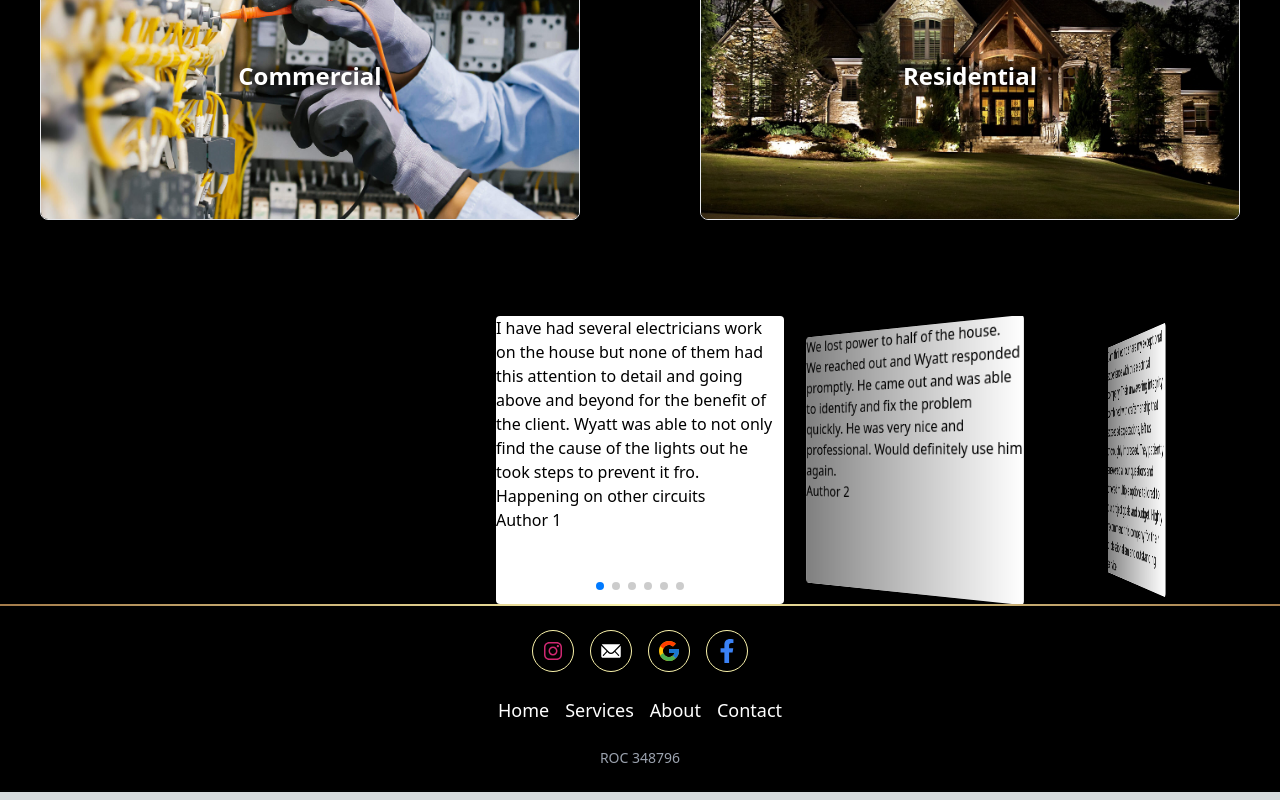
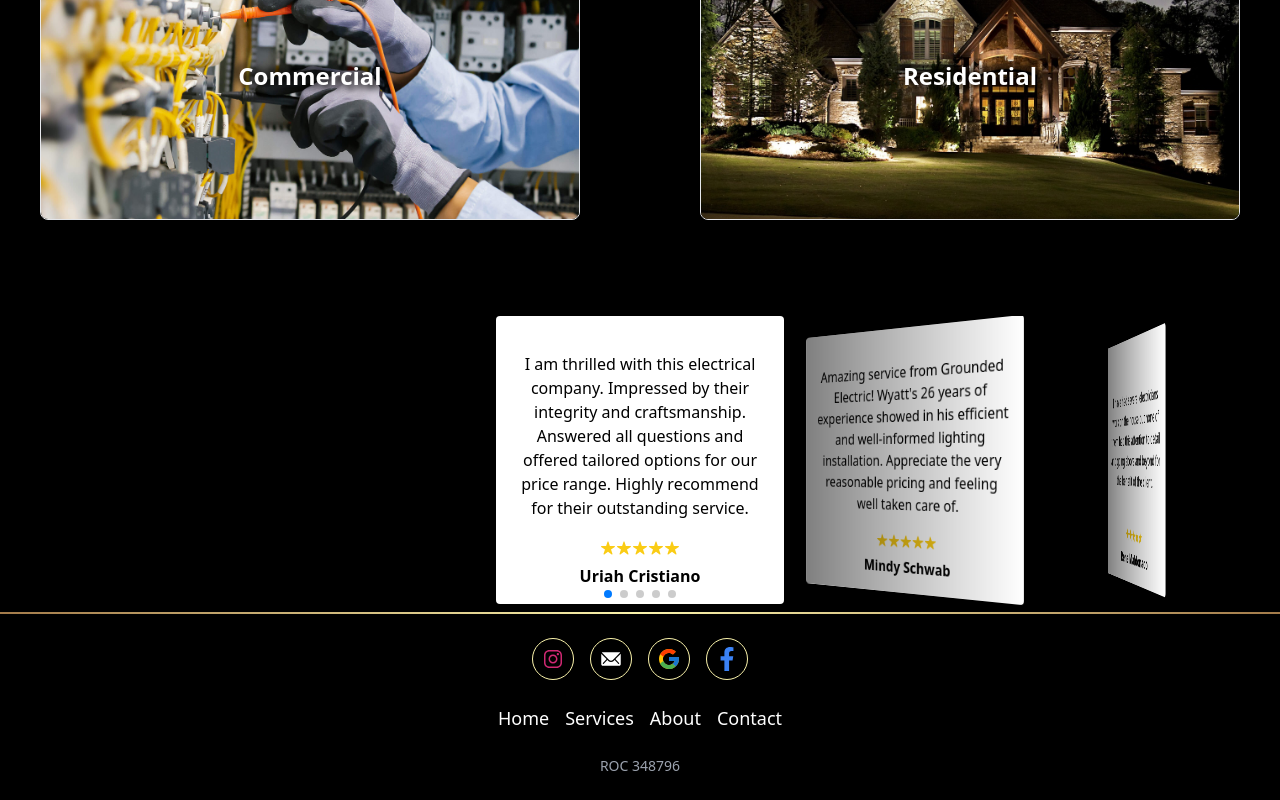
Before and after one commit to Jaron15/GroundedElectrical, a Next.js app: page / in a window 1280 px wide. Shown: the part 922-1722 px from the top of the page. Built offline with nearby package versions, Linux system fonts and the light colour scheme.

Commit message:
review card content change

```diff
--- a/src/components/ReviewSlider.js
+++ b/src/components/ReviewSlider.js
@@ -4,17 +4,17 @@ import 'swiper/css';
 import 'swiper/css/effect-coverflow';
 import 'swiper/css/pagination';
 import { EffectCoverflow, Pagination } from 'swiper/modules';
+import { IoIosStar } from 'react-icons/io';
 
 
 function ReviewSlider() {
     const slides = [
-        { text: 'I have had several electricians work on the house but none of them had this attention to detail and going above and beyond for the benefit of the client. Wyatt was able to not only find the cause of the lights out he took steps to prevent it fro. Happening on other circuits', author: 'Author 1' },
-        { text: 'We lost power to half of the house. We reached out and Wyatt responded promptly. He came out and was able to identify and fix the problem quickly. He was very nice and professional. Would definitely use him again.', author: 'Author 2' },
-        { text: 'I am thrilled to share my exceptional experience with this electrical company. Their unwavering integrity, combined with craftsmanship that exceeded expectations, left us thoroughly impressed. They patiently answered all our questions and offered multiple options tailored to our project goals and budget. Highly recommend this company for their professionalism and outstanding service.', author: 'Author 2' },
-        { text: 'Grounded Electric is amazing! Wyatt came out and installed my lighting around the house in a timely manner and informed me every step of the way. He has 26 years experience and it was obvious. I also like that the pricing is VERY reasonable. It&aposs always my worry that I will be “taken for a ride” but instead, I felt taken care of. Thank you!!!', author: 'Author 2' },
-        { text: 'Very professional and does a great job! Friendly and quick.', author: 'Author 2' },
-        { text: 'Exceptional. We have been struggling with flickering lights and the TV turning off when a near by door opens.. Grounded Electrical to the rescue. Great service, fair prices… if you need an electrician, look no further… 10 stars!!', author: 'Author 2' },
-        // ... more reviews
+        { text: 'I am thrilled with this electrical company. Impressed by their integrity and craftsmanship. Answered all questions and offered tailored options for our price range. Highly recommend for their outstanding service.', author: 'Uriah Cristiano' },
+        { text: "Amazing service from Grounded Electric! Wyatt's 26 years of experience showed in his efficient and well-informed lighting installation. Appreciate the very reasonable pricing and feeling well taken care of.", author: 'Mindy Schwab' },
+        { text: "I have had several electricians work on the house but none of them had this attention to detail and going above and beyond for the benefit of the client.", author: 'Rene Maldonado' },
+        { text: 'We lost power to half of the house. We reached out and Wyatt responded promptly. He came out and was able to identify and fix the problem quickly. He was very nice and professional. Would definitely use him again.', author: 'Kolette Al-Jamal' },
+        // { text: 'Very professional and does a great job! Friendly and quick.', author: 'Author 2' },
+        { text: 'Exceptional. We have been struggling with flickering lights and the TV turning off when a near by door opens.. Grounded Electrical to the rescue. Great service, fair prices… if you need an electrician, look no further!!', author: 'Margaret Rockey' },
       ];
 
 
@@ -37,14 +37,23 @@ function ReviewSlider() {
             modules={[EffectCoverflow, Pagination]}
             className="w-full max-w-6xl"
           >
-            {slides.map((slide, index) => (
-              <SwiperSlide key={index} className="!w-72 !h-72 bg-white rounded shadow-lg flex justify-center items-center text-black">
-            <div>
-                <p>{slide.text}</p>
-                <p>{slide.author}</p>
+             {slides.map((slide, index) => (
+          <SwiperSlide key={index} className="!w-72 !h-72 bg-white rounded shadow-lg flex justify-center items-center text-black p-4 mb-2">
+            <div className="flex flex-col justify-between h-full">
+              <div className="text-center my-auto">
+                <p>{slide.text.length > 200 ? `${slide.text.substring(0, 250)}` : slide.text}</p> {/* Truncate long text */}
+              </div>
+              <div className="flex flex-col items-center">
+                <div className="flex mb-2">
+                  {[...Array(5)].map((_, i) => (
+                    <IoIosStar key={i} className="text-yellow-400" />
+                  ))}
+                </div>
+                <p className="font-bold">{slide.author}</p>
+              </div>
             </div>
-              </SwiperSlide>
-            ))}
+          </SwiperSlide>
+        ))}
           </Swiper>
         </div>
       );
```
